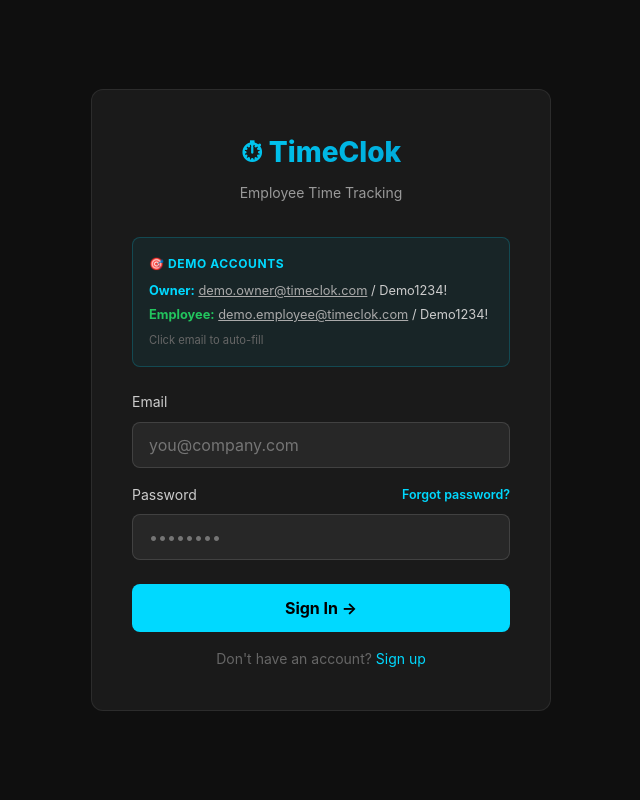
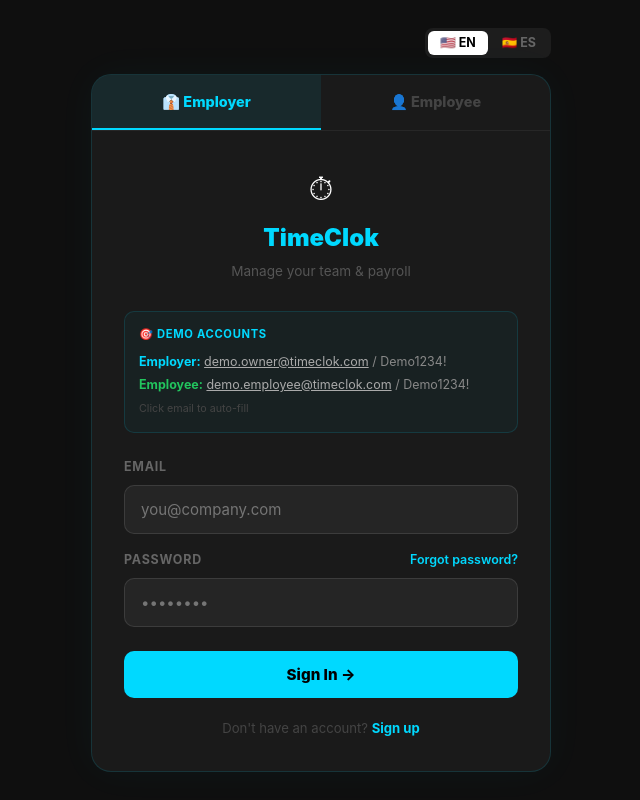
Before and after one commit to Pjavier23/timeclok, a Next.js app: page /auth/login in a window 1280 px wide. Shown: the whole page, without its empty margins (319-959 px from the left). Built offline with nearby package versions, Linux system fonts and the light colour scheme; no server answers.

Commit message:
feat: login page - employer/employee role toggle + EN/ES language switcher

```diff
--- a/app/auth/login/page.tsx
+++ b/app/auth/login/page.tsx
@@ -1,30 +1,81 @@
 'use client'
 
-import { useState, useEffect, Suspense } from 'react'
+import { useState, Suspense } from 'react'
 import { useRouter, useSearchParams } from 'next/navigation'
 import { createClient } from '../../lib/supabase'
+
+const T = {
+  en: {
+    title: 'TimeClok',
+    subtitle: 'Employee Time Tracking',
+    employer: 'Employer',
+    employee: 'Employee',
+    emailLabel: 'Email',
+    emailPlaceholder: 'you@company.com',
+    passwordLabel: 'Password',
+    forgotPassword: 'Forgot password?',
+    signIn: 'Sign In →',
+    signingIn: 'Signing in...',
+    noAccount: "Don't have an account?",
+    signUp: 'Sign up',
+    demoTitle: '🎯 Demo Accounts',
+    demoOwner: 'Employer',
+    demoEmployee: 'Employee',
+    clickToFill: 'Click email to auto-fill',
+    employerWelcome: 'Welcome back, boss 👔',
+    employeeWelcome: 'Welcome back 👋',
+    employerSub: 'Manage your team & payroll',
+    employeeSub: 'Clock in and track your earnings',
+  },
+  es: {
+    title: 'TimeClok',
+    subtitle: 'Control de Tiempo para Empleados',
+    employer: 'Empleador',
+    employee: 'Empleado',
+    emailLabel: 'Correo Electrónico',
+    emailPlaceholder: 'tu@empresa.com',
+    passwordLabel: 'Contraseña',
+    forgotPassword: '¿Olvidaste tu contraseña?',
+    signIn: 'Iniciar Sesión →',
+    signingIn: 'Entrando...',
+    noAccount: '¿No tienes cuenta?',
+    signUp: 'Regístrate',
+    demoTitle: '🎯 Cuentas de Prueba',
+    demoOwner: 'Empleador',
+    demoEmployee: 'Empleado',
+    clickToFill: 'Toca el correo para rellenar',
+    employerWelcome: 'Bienvenido, jefe 👔',
+    employeeWelcome: 'Bienvenido de vuelta 👋',
+    employerSub: 'Gestiona tu equipo y nómina',
+    employeeSub: 'Registra tu entrada y ganancias',
+  },
+}
 
 function LoginForm() {
   const router = useRouter()
   const searchParams = useSearchParams()
   const supabase = createClient()
 
+  const [lang, setLang] = useState<'en' | 'es'>('en')
+  const [role, setRole] = useState<'employer' | 'employee'>('employer')
   const [email, setEmail] = useState(searchParams.get('email') || '')
   const [password, setPassword] = useState('')
   const [loading, setLoading] = useState(false)
   const [error, setError] = useState('')
 
+  const t = T[lang]
+  const isEmployer = role === 'employer'
+  const accent = isEmployer ? '#00d9ff' : '#22c55e'
+
   const handleLogin = async (e: React.FormEvent) => {
     e.preventDefault()
     setLoading(true)
     setError('')
-
     try {
       const { data, error: signInError } = await supabase.auth.signInWithPassword({ email, password })
       if (signInError) throw signInError
       if (!data.user) throw new Error('Login failed')
 
-      // Check user_type from DB and redirect accordingly
       const { data: userData } = await supabase
         .from('users')
         .select('user_type')
@@ -42,174 +93,108 @@
     }
   }
 
-  const styles = {
-    page: {
-      background: '#0f0f0f',
-      minHeight: '100vh',
-      display: 'flex',
-      alignItems: 'center',
-      justifyContent: 'center',
-      padding: '2rem',
-      color: '#fff',
-      fontFamily: '-apple-system, BlinkMacSystemFont, "Segoe UI", sans-serif',
-    } as React.CSSProperties,
-    card: {
-      background: '#1a1a1a',
-      border: '1px solid rgba(255,255,255,0.08)',
-      borderRadius: '12px',
-      padding: '2.5rem',
-      maxWidth: '460px',
-      width: '100%',
-    } as React.CSSProperties,
-    logo: {
-      textAlign: 'center' as const,
-      marginBottom: '2rem',
-    },
-    title: {
-      fontSize: '1.75rem',
-      fontWeight: '800',
-      margin: 0,
-      background: 'linear-gradient(135deg, #00d9ff, #0099cc)',
-      WebkitBackgroundClip: 'text',
-      WebkitTextFillColor: 'transparent',
-    } as React.CSSProperties,
-    subtitle: { color: '#999', margin: '0.5rem 0 0', fontSize: '0.875rem' },
-    label: { display: 'block', marginBottom: '0.5rem', fontSize: '0.875rem', color: '#ccc' },
-    input: {
-      width: '100%',
-      padding: '0.75rem 1rem',
-      background: 'rgba(255,255,255,0.06)',
-      border: '1px solid rgba(255,255,255,0.12)',
-      color: '#fff',
-      borderRadius: '8px',
-      boxSizing: 'border-box' as const,
-      fontSize: '1rem',
-      outline: 'none',
-      transition: 'border-color 0.2s',
-    },
-    btn: {
-      width: '100%',
-      padding: '0.875rem',
-      background: '#00d9ff',
-      color: '#000',
-      border: 'none',
-      borderRadius: '8px',
-      fontWeight: '700',
-      fontSize: '1rem',
-      cursor: 'pointer',
-      marginBottom: '1rem',
-      transition: 'opacity 0.2s',
-    } as React.CSSProperties,
-    error: {
-      background: 'rgba(239,68,68,0.15)',
-      border: '1px solid rgba(239,68,68,0.3)',
-      color: '#ef4444',
-      padding: '0.875rem',
-      borderRadius: '8px',
-      marginBottom: '1rem',
-      fontSize: '0.875rem',
-    },
-    demoBox: {
-      background: 'rgba(0,217,255,0.06)',
-      border: '1px solid rgba(0,217,255,0.2)',
-      borderRadius: '8px',
-      padding: '1rem',
-      marginBottom: '1.5rem',
-    },
-    demoTitle: { fontSize: '0.75rem', color: '#00d9ff', fontWeight: '700', marginBottom: '0.5rem', textTransform: 'uppercase' as const, letterSpacing: '0.05em' },
-    demoRow: { fontSize: '0.8rem', color: '#ccc', marginBottom: '0.25rem' },
-  }
-
   const fillDemo = (type: 'owner' | 'employee') => {
-    if (type === 'owner') {
-      setEmail('demo.owner@timeclok.com')
+    setEmail(type === 'owner' ? 'demo.owner@timeclok.com' : 'demo.employee@timeclok.com')
     setPassword('Demo1234!')
-    } else {
-      setEmail('demo.employee@timeclok.com')
-      setPassword('Demo1234!')
-    }
   }
 
   return (
-    <div style={styles.page}>
-      <div style={styles.card}>
-        <div style={styles.logo}>
-          <h1 style={styles.title}>⏱ TimeClok</h1>
-          <p style={styles.subtitle}>Employee Time Tracking</p>
+    <div style={{ background: '#0f0f0f', minHeight: '100vh', display: 'flex', alignItems: 'center', justifyContent: 'center', padding: '1.5rem', fontFamily: '-apple-system, BlinkMacSystemFont, "Segoe UI", sans-serif', color: '#fff' }}>
+      <div style={{ width: '100%', maxWidth: '460px' }}>
+
+        {/* Language toggle */}
+        <div style={{ display: 'flex', justifyContent: 'flex-end', marginBottom: '1rem' }}>
+          <div style={{ display: 'flex', background: 'rgba(255,255,255,0.06)', borderRadius: '8px', padding: '3px', gap: '2px' }}>
+            {(['en', 'es'] as const).map(l => (
+              <button key={l} onClick={() => setLang(l)}
+                style={{ padding: '0.3rem 0.75rem', borderRadius: '6px', border: 'none', background: lang === l ? '#fff' : 'transparent', color: lang === l ? '#000' : '#666', fontWeight: '700', fontSize: '0.78rem', cursor: 'pointer', transition: 'all 0.15s' }}>
+                {l === 'en' ? '🇺🇸 EN' : '🇪🇸 ES'}
+              </button>
+            ))}
+          </div>
         </div>
 
-        {/* Demo credentials */}
-        <div style={styles.demoBox}>
-          <div style={styles.demoTitle}>🎯 Demo Accounts</div>
-          <div style={styles.demoRow}>
-            <strong style={{ color: '#00d9ff' }}>Owner:</strong>{' '}
-            <span
-              onClick={() => fillDemo('owner')}
-              style={{ cursor: 'pointer', textDecoration: 'underline', color: '#aaa' }}
-            >
-              demo.owner@timeclok.com
-            </span>{' '}
-            / Demo1234!
-          </div>
-          <div style={styles.demoRow}>
-            <strong style={{ color: '#22c55e' }}>Employee:</strong>{' '}
-            <span
-              onClick={() => fillDemo('employee')}
-              style={{ cursor: 'pointer', textDecoration: 'underline', color: '#aaa' }}
-            >
-              demo.employee@timeclok.com
-            </span>{' '}
-            / Demo1234!
-          </div>
-          <div style={{ fontSize: '0.7rem', color: '#666', marginTop: '0.4rem' }}>Click email to auto-fill</div>
+        {/* Card */}
+        <div style={{ background: '#1a1a1a', border: `1px solid ${accent}22`, borderRadius: '20px', overflow: 'hidden', boxShadow: `0 0 40px ${accent}0a` }}>
+
+          {/* Role toggle header */}
+          <div style={{ display: 'flex', borderBottom: '1px solid rgba(255,255,255,0.06)' }}>
+            {(['employer', 'employee'] as const).map(r => (
+              <button key={r} onClick={() => setRole(r)}
+                style={{ flex: 1, padding: '1.1rem', border: 'none', background: role === r ? (r === 'employer' ? 'rgba(0,217,255,0.08)' : 'rgba(34,197,94,0.08)') : 'transparent', color: role === r ? (r === 'employer' ? '#00d9ff' : '#22c55e') : '#444', fontWeight: '800', fontSize: '0.9rem', cursor: 'pointer', transition: 'all 0.2s', borderBottom: role === r ? `2px solid ${r === 'employer' ? '#00d9ff' : '#22c55e'}` : '2px solid transparent' }}>
+                {r === 'employer' ? `👔 ${t.employer}` : `👤 ${t.employee}`}
+              </button>
+            ))}
           </div>
 
+          <div style={{ padding: '2rem' }}>
+            {/* Logo + welcome */}
+            <div style={{ textAlign: 'center', marginBottom: '1.75rem' }}>
+              <div style={{ fontSize: '2rem', marginBottom: '0.25rem' }}>⏱</div>
+              <div style={{ fontSize: '1.5rem', fontWeight: '900', color: accent, marginBottom: '0.25rem' }}>{t.title}</div>
+              <div style={{ fontSize: '0.85rem', color: '#555' }}>
+                {isEmployer ? t.employerSub : t.employeeSub}
+              </div>
+            </div>
+
+            {/* Demo box */}
+            <div style={{ background: `${accent}0a`, border: `1px solid ${accent}22`, borderRadius: '10px', padding: '0.875rem', marginBottom: '1.5rem' }}>
+              <div style={{ fontSize: '0.7rem', color: accent, fontWeight: '700', textTransform: 'uppercase', letterSpacing: '0.06em', marginBottom: '0.5rem' }}>{t.demoTitle}</div>
+              <div style={{ fontSize: '0.78rem', color: '#888', marginBottom: '0.2rem' }}>
+                <strong style={{ color: '#00d9ff' }}>{t.demoOwner}:</strong>{' '}
+                <span onClick={() => fillDemo('owner')} style={{ cursor: 'pointer', textDecoration: 'underline', color: '#aaa' }}>demo.owner@timeclok.com</span>
+                {' '}/ Demo1234!
+              </div>
+              <div style={{ fontSize: '0.78rem', color: '#888' }}>
+                <strong style={{ color: '#22c55e' }}>{t.demoEmployee}:</strong>{' '}
+                <span onClick={() => fillDemo('employee')} style={{ cursor: 'pointer', textDecoration: 'underline', color: '#aaa' }}>demo.employee@timeclok.com</span>
+                {' '}/ Demo1234!
+              </div>
+              <div style={{ fontSize: '0.67rem', color: '#444', marginTop: '0.35rem' }}>{t.clickToFill}</div>
+            </div>
+
+            {/* Form */}
             <form onSubmit={handleLogin}>
               <div style={{ marginBottom: '1rem' }}>
-            <label style={styles.label}>Email</label>
-            <input
-              type="email"
-              required
-              value={email}
-              onChange={(e) => setEmail(e.target.value)}
-              style={styles.input}
-              placeholder="you@company.com"
+                <label style={{ display: 'block', fontSize: '0.78rem', color: '#666', fontWeight: '700', textTransform: 'uppercase', letterSpacing: '0.06em', marginBottom: '0.5rem' }}>{t.emailLabel}</label>
+                <input type="email" required value={email} onChange={e => setEmail(e.target.value)}
+                  placeholder={t.emailPlaceholder}
+                  style={{ width: '100%', boxSizing: 'border-box', background: 'rgba(255,255,255,0.05)', border: '1px solid rgba(255,255,255,0.1)', borderRadius: '10px', padding: '0.875rem 1rem', color: '#fff', fontSize: '0.9375rem', outline: 'none' }}
+                  onFocus={e => { e.target.style.borderColor = `${accent}66` }}
+                  onBlur={e => { e.target.style.borderColor = 'rgba(255,255,255,0.1)' }}
                 />
               </div>
 
               <div style={{ marginBottom: '1.5rem' }}>
                 <div style={{ display: 'flex', justifyContent: 'space-between', alignItems: 'center', marginBottom: '0.5rem' }}>
-              <label style={{ ...styles.label, marginBottom: 0 }}>Password</label>
-              <a href={`/auth/forgot-password?email=${encodeURIComponent(email)}`} style={{ fontSize: '0.78rem', color: '#00d9ff', textDecoration: 'none', fontWeight: '600' }}>
-                Forgot password?
-              </a>
+                  <label style={{ fontSize: '0.78rem', color: '#666', fontWeight: '700', textTransform: 'uppercase', letterSpacing: '0.06em' }}>{t.passwordLabel}</label>
+                  <a href={`/auth/forgot-password?email=${encodeURIComponent(email)}`} style={{ fontSize: '0.78rem', color: accent, textDecoration: 'none', fontWeight: '600' }}>{t.forgotPassword}</a>
                 </div>
-            <input
-              type="password"
-              required
-              value={password}
-              onChange={(e) => setPassword(e.target.value)}
-              style={styles.input}
+                <input type="password" required value={password} onChange={e => setPassword(e.target.value)}
                   placeholder="••••••••"
+                  style={{ width: '100%', boxSizing: 'border-box', background: 'rgba(255,255,255,0.05)', border: '1px solid rgba(255,255,255,0.1)', borderRadius: '10px', padding: '0.875rem 1rem', color: '#fff', fontSize: '0.9375rem', outline: 'none' }}
+                  onFocus={e => { e.target.style.borderColor = `${accent}66` }}
+                  onBlur={e => { e.target.style.borderColor = 'rgba(255,255,255,0.1)' }}
                 />
               </div>
 
-          {error && <div style={styles.error}>⚠️ {error}</div>}
+              {error && (
+                <div style={{ background: 'rgba(239,68,68,0.1)', border: '1px solid rgba(239,68,68,0.25)', color: '#ef4444', padding: '0.875rem', borderRadius: '10px', fontSize: '0.85rem', marginBottom: '1rem' }}>
+                  ⚠️ {error}
+                </div>
+              )}
 
-          <button
-            type="submit"
-            disabled={loading}
-            style={{ ...styles.btn, opacity: loading ? 0.6 : 1, cursor: loading ? 'not-allowed' : 'pointer' }}
-          >
-            {loading ? 'Signing in...' : 'Sign In →'}
+              <button type="submit" disabled={loading}
+                style={{ width: '100%', padding: '0.9rem', background: loading ? `${accent}55` : accent, color: isEmployer ? '#000' : '#000', border: 'none', borderRadius: '10px', fontWeight: '800', fontSize: '0.95rem', cursor: loading ? 'not-allowed' : 'pointer', transition: 'opacity 0.2s' }}>
+                {loading ? t.signingIn : t.signIn}
               </button>
             </form>
 
-        <div style={{ textAlign: 'center', color: '#666', fontSize: '0.875rem' }}>
-          Don't have an account?{' '}
-          <a href="/auth/signup" style={{ color: '#00d9ff', textDecoration: 'none' }}>
-            Sign up
-          </a>
+            <div style={{ textAlign: 'center', marginTop: '1.25rem', fontSize: '0.82rem', color: '#444' }}>
+              {t.noAccount}{' '}
+              <a href="/auth/signup" style={{ color: accent, textDecoration: 'none', fontWeight: '700' }}>{t.signUp}</a>
+            </div>
+          </div>
         </div>
       </div>
     </div>
@@ -218,11 +203,7 @@
 
 export default function Login() {
   return (
-    <Suspense fallback={
-      <div style={{ display: 'flex', alignItems: 'center', justifyContent: 'center', minHeight: '100vh', background: '#0f0f0f', color: '#fff' }}>
-        Loading...
-      </div>
-    }>
+    <Suspense fallback={<div style={{ display: 'flex', alignItems: 'center', justifyContent: 'center', minHeight: '100vh', background: '#0f0f0f', color: '#fff' }}>Loading...</div>}>
       <LoginForm />
     </Suspense>
   )
```
Also changed, not shown: 1 other file (tests, documents, lock files or other folders). Lines whose indentation alone changed are shown as unchanged.
